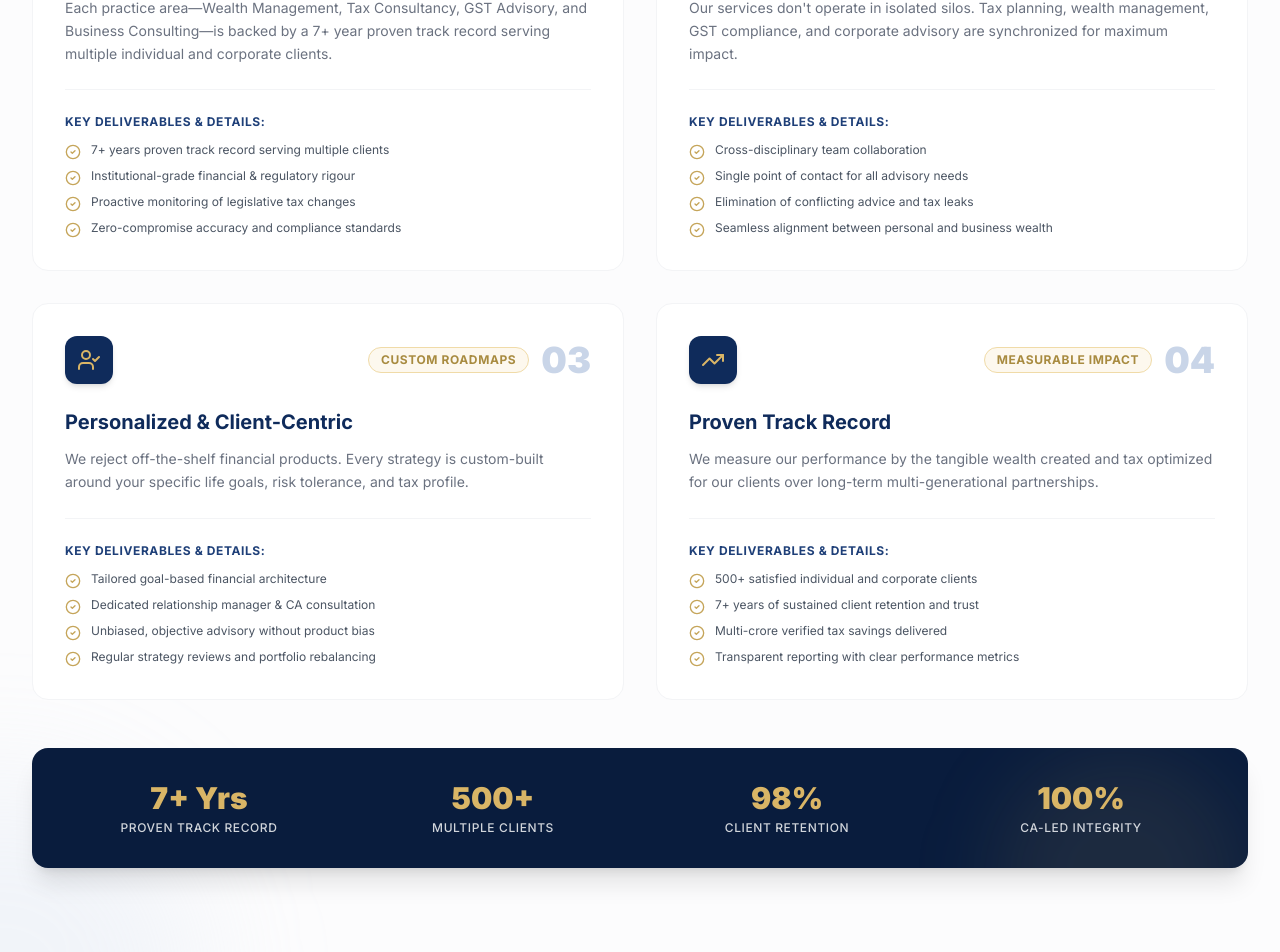
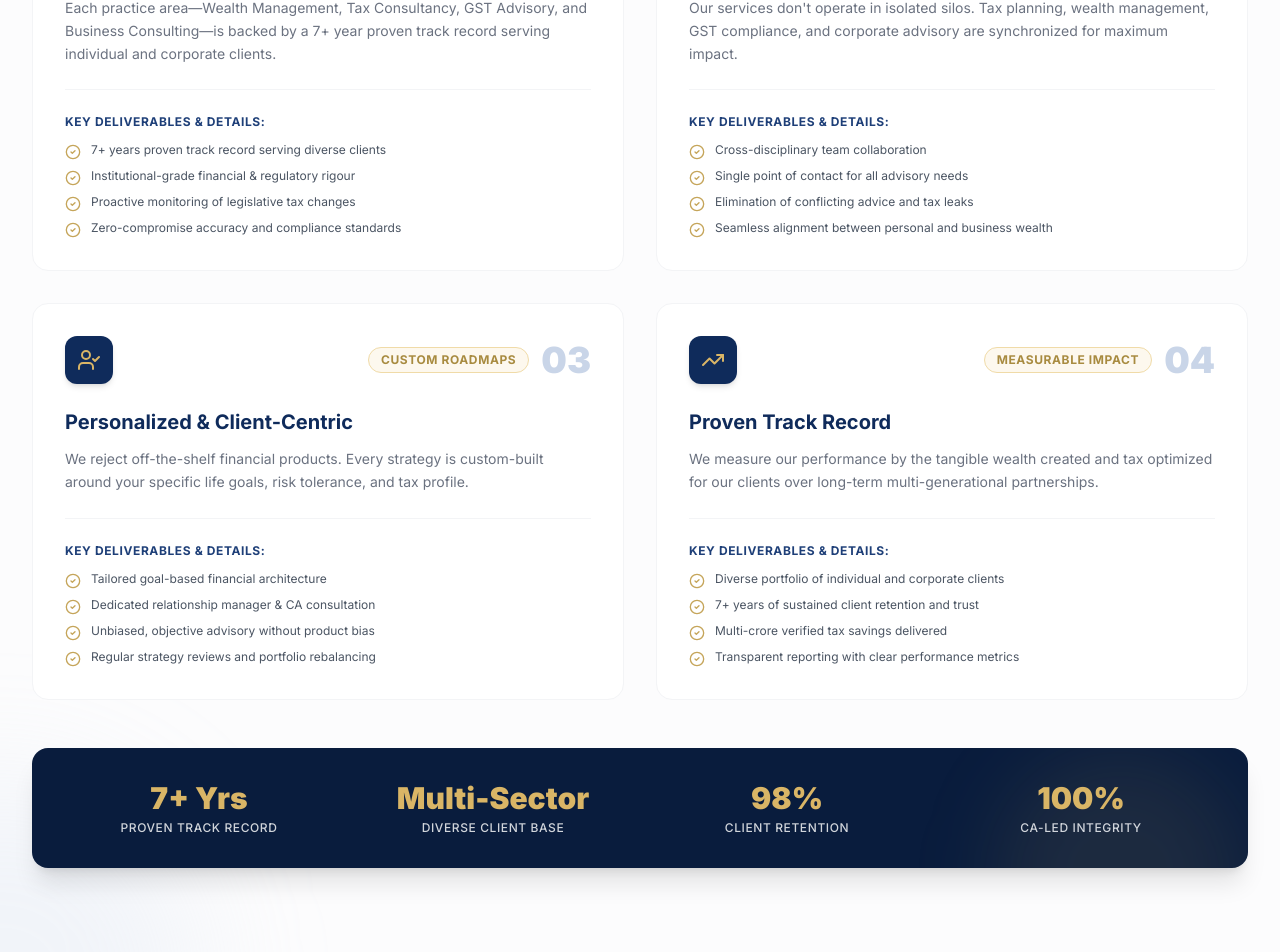
Before and after one commit to sc2805/unovia-consulting, a Next.js app: page /services in a window 1280 px wide. Shown: the part 1953-2905 px from the top of the page. Built offline with nearby package versions, Linux system fonts and the light colour scheme.

Commit message:
fix: remove specific numerical client count numbers from What Sets Us Apart section

```diff
--- a/components/sections/WhatSetsUsApart.tsx
+++ b/components/sections/WhatSetsUsApart.tsx
@@ -8,9 +8,9 @@ export const DIFFERENTIATORS = [
     badge: "CA-Led Advisory",
     icon: Award,
     description:
-      "Each practice area—Wealth Management, Tax Consultancy, GST Advisory, and Business Consulting—is backed by a 7+ year proven track record serving multiple individual and corporate clients.",
+      "Each practice area—Wealth Management, Tax Consultancy, GST Advisory, and Business Consulting—is backed by a 7+ year proven track record serving individual and corporate clients.",
     highlights: [
-      "7+ years proven track record serving multiple clients",
+      "7+ years proven track record serving diverse clients",
       "Institutional-grade financial & regulatory rigour",
       "Proactive monitoring of legislative tax changes",
       "Zero-compromise accuracy and compliance standards",
@@ -52,7 +52,7 @@ export const DIFFERENTIATORS = [
     description:
       "We measure our performance by the tangible wealth created and tax optimized for our clients over long-term multi-generational partnerships.",
     highlights: [
-      "500+ satisfied individual and corporate clients",
+      "Diverse portfolio of individual and corporate clients",
       "7+ years of sustained client retention and trust",
       "Multi-crore verified tax savings delivered",
       "Transparent reporting with clear performance metrics",
@@ -135,8 +135,8 @@ export default function WhatSetsUsApart() {
               <div className="text-xs text-gray-300 uppercase tracking-wider font-medium">Proven Track Record</div>
             </div>
             <div>
-              <div className="text-2xl md:text-3xl font-black text-gold-400 mb-1">500+</div>
-              <div className="text-xs text-gray-300 uppercase tracking-wider font-medium">Multiple Clients</div>
+              <div className="text-2xl md:text-3xl font-black text-gold-400 mb-1">Multi-Sector</div>
+              <div className="text-xs text-gray-300 uppercase tracking-wider font-medium">Diverse Client Base</div>
             </div>
             <div>
               <div className="text-2xl md:text-3xl font-black text-gold-400 mb-1">98%</div>
```
